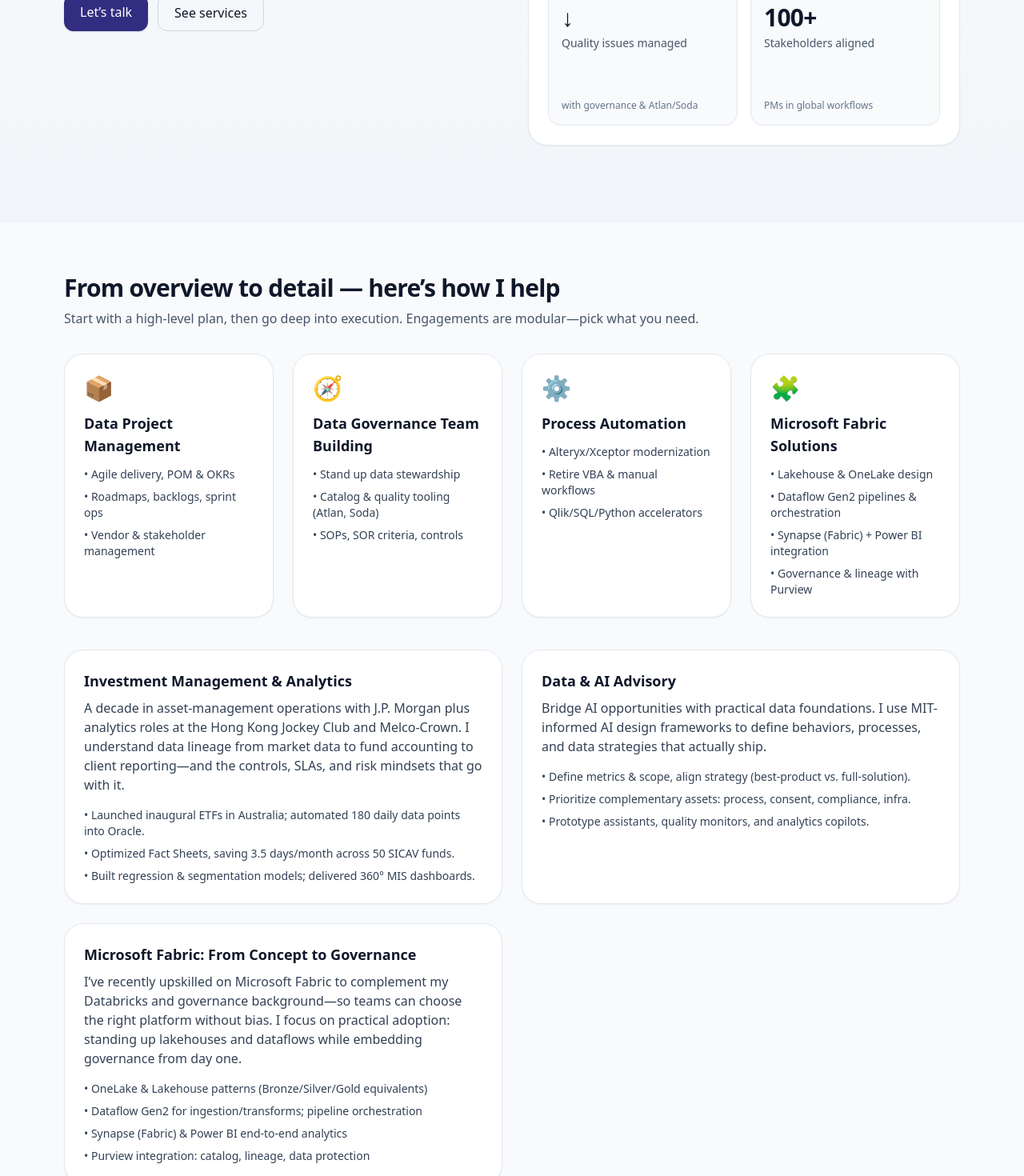
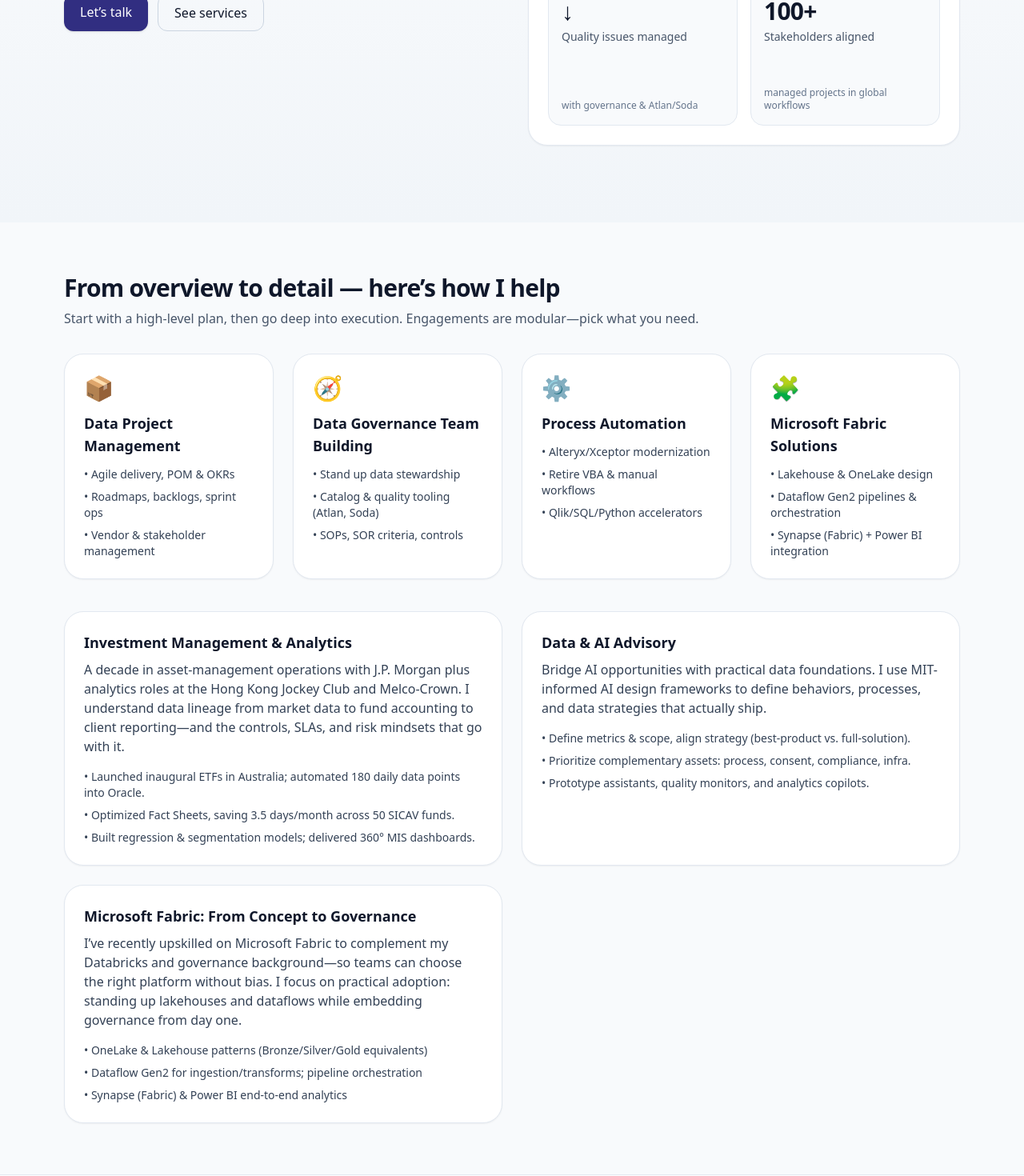
Before and after one commit to kelvintsang0/vercel, a Next.js app: page / in a window 1280 px wide. Shown: the part 720-2190 px from the top of the page at 80% size. Built offline with nearby package versions, Linux system fonts and the light colour scheme.

Commit message:
Update page.tsx

```diff
--- a/src/app/page.tsx
+++ b/src/app/page.tsx
@@ -292,7 +292,7 @@ export default function Page() {
                 <Stat label="Data Products launched" value="10+" sub="cross-functional squads" />
                 <Stat label="Automations retired VBA" value="40+" sub="legacy tools modernized" />
                 <Stat label="Quality issues managed" value="↓" sub="with governance & Atlan/Soda" />
-                <Stat label="Stakeholders aligned" value="100+" sub="PMs in global workflows" />
+                <Stat label="Stakeholders aligned" value="100+" sub="managed projects in global workflows" />
               </div>
             </div>
           </div>
@@ -315,9 +315,7 @@ export default function Page() {
             points={[
               "Lakehouse & OneLake design",
               "Dataflow Gen2 pipelines & orchestration",
-              "Synapse (Fabric) + Power BI integration",
-              "Governance & lineage with Purview"
-            ]}
+              "Synapse (Fabric) + Power BI integration"            ]}
           />
         </div>
 
@@ -348,8 +346,7 @@ export default function Page() {
             bullets={[
               "OneLake & Lakehouse patterns (Bronze/Silver/Gold equivalents)",
               "Dataflow Gen2 for ingestion/transforms; pipeline orchestration",
-              "Synapse (Fabric) & Power BI end-to-end analytics",
-              "Purview integration: catalog, lineage, data protection"
+              "Synapse (Fabric) & Power BI end-to-end analytics"
             ]}
           />
         </div>
@@ -412,14 +409,14 @@ export default function Page() {
             skills={[
               "SQL, Python, Databricks",
               "Microsoft Fabric (overview)",
-              "Power BI",
-              "Azure (Purview, ADO)",
+              "Power BI", "dbt",
+              "Azure DevOps",
               "Alteryx, Xceptor",
               "Qlik, Oracle",
               "JIRA/Confluence"
             ]}
           />
-          <Capability title="Delivery" skills={["Agile / Scrum","PMO & OKRs","Stakeholder mgmt.","Vendor mgmt."]} />
+          <Capability title="Delivery" skills={["Agile / Scrum","Waterfall", "PMO & OKRs","Stakeholder mgmt.","Vendor mgmt.", "Product Operating Model (POM)"]} />
           {/* NEW: Dedicated Fabric capability */}
           <Capability
             title="Microsoft Fabric"
@@ -427,8 +424,7 @@ export default function Page() {
               "Lakehouse / OneLake",
               "Dataflow Gen2",
               "Synapse (Fabric)",
-              "Power BI",
-              "Purview (catalog & lineage)"
+              "Power BI"
             ]}
           />
         </div>
```
